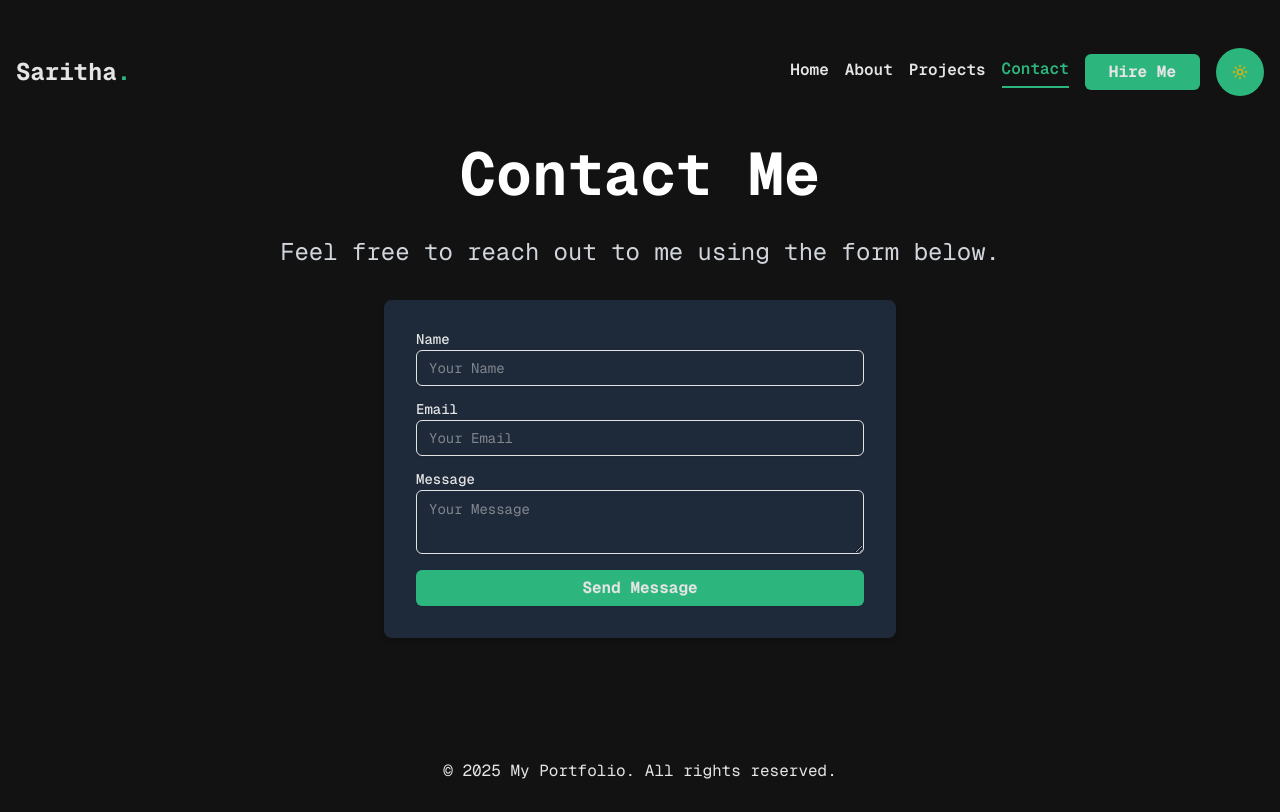
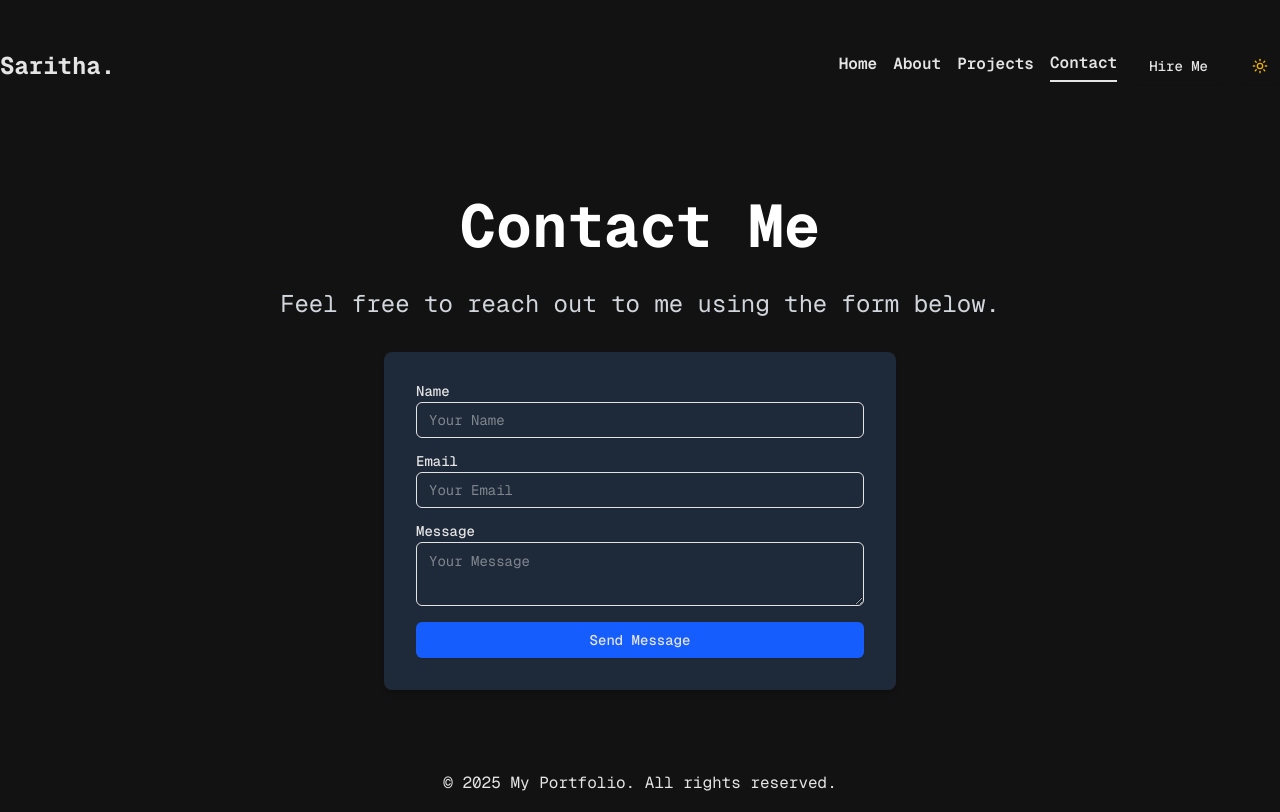
Before and after one commit to Saritha-115/my-portfolio, a Next.js app: page /contact in a window 1280 px wide. Built offline with nearby package versions, Linux system fonts and the light colour scheme.

Commit message:
styling changes

```diff
--- a/app/globals.css
+++ b/app/globals.css
@@ -33,73 +33,8 @@
   --color-surface: #e9ecef; /* Very light gray for surfaces */
   --color-border: #dee2e6; /* Light gray for borders */
   --color-error: #dc3545; /* Bright red for error messages */
-   --color-btn-text: #FF6F61; /* Button text in light mode */
+  --color-btn-text: #FF6F61; /* Button text in light mode */
   --hover-shadow: 0 4px 15px rgba(231, 76, 60, 0.5); /* Red shadow for hover effects in light mode */
-}
-
-/* Button hover effect */
-button:hover {
-  background-color: var(--color-primary-hover); /* Hover background color */
-  color: var(--color-text); /* Hover text color */
-  box-shadow: var(--hover-shadow); /* Hover shadow effect */
-  transform: translateY(-2px); /* Slight lift effect on hover */
-  transition: background-color 0.3s ease, color 0.3s ease, box-shadow 0.3s ease, transform 0.3s ease;
-}
-
-@layer base {
-  * {
-    margin: 0;
-    padding: 0;
-    box-sizing: border-box;
-  }
-  body {
-    background-color: var(--color-background);
-    color: var(--color-foreground);
-    font-family: var(--font-mono); /* Changed to monospace font */
-    line-height: 1.6;
-    transition: background-color 0.3s ease, color 0.3s ease; /* Smooth transition */
-  }
-}
-
-/* Global button styles */
-button {
-  background-color: var(--color-primary); /* Darker primary color */
-  color: var(--color-foreground);
-  border: none;
-  padding: 0.75rem 1.5rem;
-  border-radius: 0.375rem;
-  font-family: var(--font-mono); /* Changed to monospace font */
-  font-size: 1rem;
-  font-weight: bold;
-  cursor: pointer;
-  transition: background-color 0.3s ease, color 0.3s ease, box-shadow 0.3s ease, transform 0.3s ease;
-}
-
-/* Custom circle button class */
-.circle {
-  width: 3rem; /* Equal width and height to make it square */
-  height: 3rem;
-  padding: 0; /* Remove padding to avoid distortion */
-  border-radius: 50%; /* Fully rounded to make it a circle */
-  display: flex; /* Center content */
-  align-items: center;
-  justify-content: center;
-  background-color: var(--color-primary); /* Default background color */
-  color: var(--color-foreground); /* Default text color */
-  transition: background-color 0.3s ease, color 0.3s ease, box-shadow 0.3s ease, transform 0.3s ease;
-}
-
-.circle:hover {
-  background-color: var(--color-primary-hover); /* Hover background color */
-  transform: translateY(-2px); /* Slight lift effect */
-}
-
-/* Utility classes */
-.container {
-  max-width: 100%;
-  margin: 0 auto;
-  padding: 0 1rem;
-  font-family: var(--font-mono); /* Changed to monospace font */
 }
 
 @media (min-width: 640px) {
@@ -145,53 +80,23 @@ button {
   animation: draw-reverse 4s ease-in-out infinite;
 }
 
-.border-accent {
-  border-color: var(--color-accent);
+/* Utility classes */
+.container {
+
+  font-family: var(--font-mono); /* Changed to monospace font */
 }
 
-.text-center {
-  text-align: center;
+@layer base {
+  * {
+    margin:0;
+    padding: 0;
+    box-sizing: border-box;
+  }
+  body {
+    background-color: var(--color-background);
+    color: var(--color-foreground);
+    font-family: var(--font-mono); /* Changed to monospace font */
+    line-height: 1.6;
+    transition: background-color 0.3s ease, color 0.3s ease; /* Smooth transition */
+  }
 }
-
-.btn {
-  background-color: var(--color-background);
-  color: var(--color-btn-text); /* Updated to use the correct text color */
-  padding: 0.75rem 1.5rem;
-  border-radius: 0.375rem;
-  text-decoration: none;
-  display: inline-block;
-  font-weight: bold;
-  transition: background-color 0.3s ease, color 0.3s ease;
-  border: 2px solid var(--color-accent);
-}
-
-.btn:hover {
-  box-shadow: var(--hover-shadow); /* Use hover shadow based on mode */
-}
-
-.card {
-  background-color: var(--color-secondary);
-  color: var(--color-foreground);
-  padding: 1rem;
-  border-radius: 0.5rem;
-  box-shadow: 0 4px 6px rgba(0, 0, 0, 0.1);
-  transition: transform 0.2s ease, box-shadow 0.2s ease;
-}
-
-.card:hover {
-  transform: translateY(-5px);
-  box-shadow: 0 6px 10px rgba(0, 0, 0, 0.15);
-}
-
-/* Accent styling utility */
-.text-accent {
-  color: var(--color-accent);
-}
-
-.bg-accent {
-  background-color: var(--color-accent);
-}
-
-.border-accent {
-  border-color: var(--color-accent);
-}
--- a/app/home/page.tsx
+++ b/app/home/page.tsx
@@ -22,9 +22,9 @@ export default function Home() {
       {/* Right Side: Image */}
       <div className="relative w-150 h-150 flex justify-center items-center">
         <img
-          src="/Saritha.png"
+          src="/Saritha1.png"
           alt="Your Name"
-          className="w-141 h-141 rounded-full shadow-lg object-cover object-top z-10"
+          className="w-142.5 h-142.5 rounded-full shadow-lg object-cover object-center z-10"
         />
         <svg
           className="absolute w-full h-full z-0 stroke-animation"
--- a/components/layout/Footer.tsx
+++ b/components/layout/Footer.tsx
@@ -1,8 +1,10 @@
 export default function Footer() {
   return (
     <footer className="py-4">
-      <div className="container text-center">
-        <p>&copy; {new Date().getFullYear()} My Portfolio. All rights reserved.</p>
+      <div className="container mx-auto text-center">
+        <p>
+          &copy; {new Date().getFullYear()} My Portfolio. All rights reserved.
+        </p>
       </div>
     </footer>
   );
```
Also changed, not shown: 2 other files (tests, documents, lock files or other folders).
